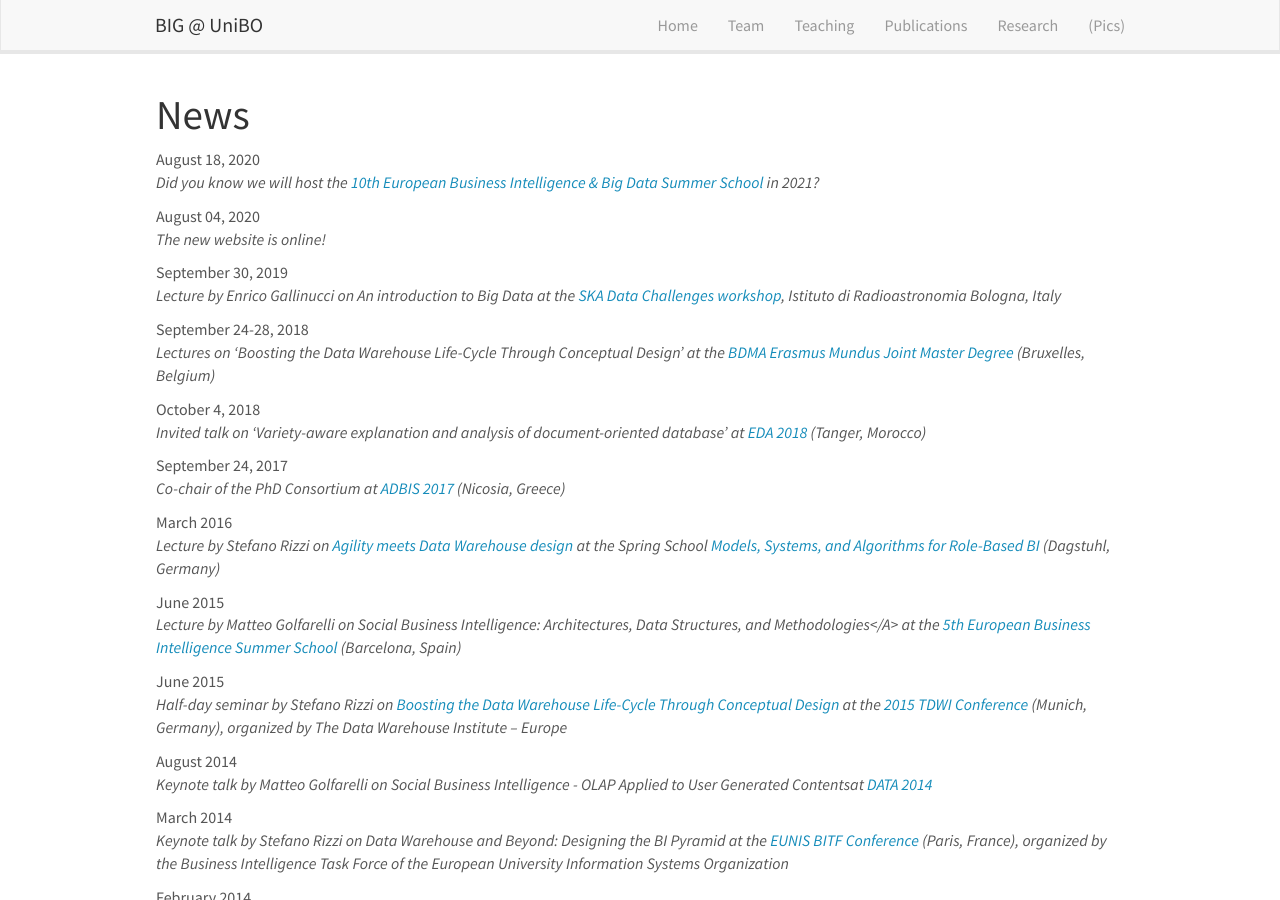
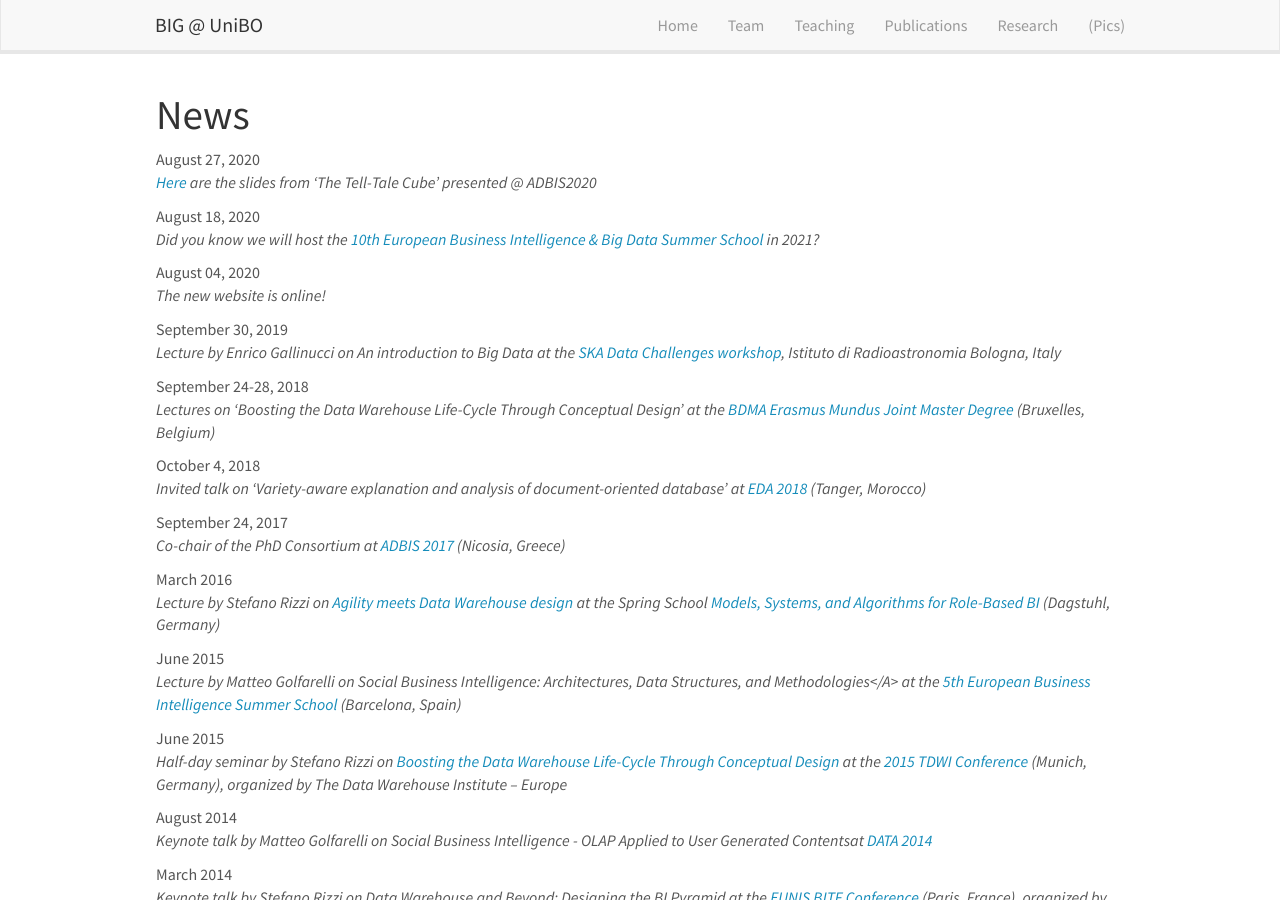
Before and after one commit to big-unibo/big-unibo.github.io, a Jekyll site: the page built from _pages/allnews.md, in a window 1280 px wide and 900 px high. Built offline with Jekyll 4.4.1, drawn with Linux system fonts in a browser that asks for light colours; nearby versions of some CDN libraries.

Commit message:
Update news.yml

```diff
--- a/_data/news.yml
+++ b/_data/news.yml
@@ -1,3 +1,6 @@
+- date: August 27, 2020
+  headline: "<a href='https://www.slideshare.net/MatteoFrancia1/the-telltale-cube'>Here</a> are the slides from 'The Tell-Tale Cube' presented @ ADBIS2020"
+
 - date: August 18, 2020
   headline: "Did you know we will host the <a href='https://cs.ulb.ac.be/conferences/ebiss2020/'>10th European Business Intelligence & Big Data Summer School</a> in 2021?"
 
```
